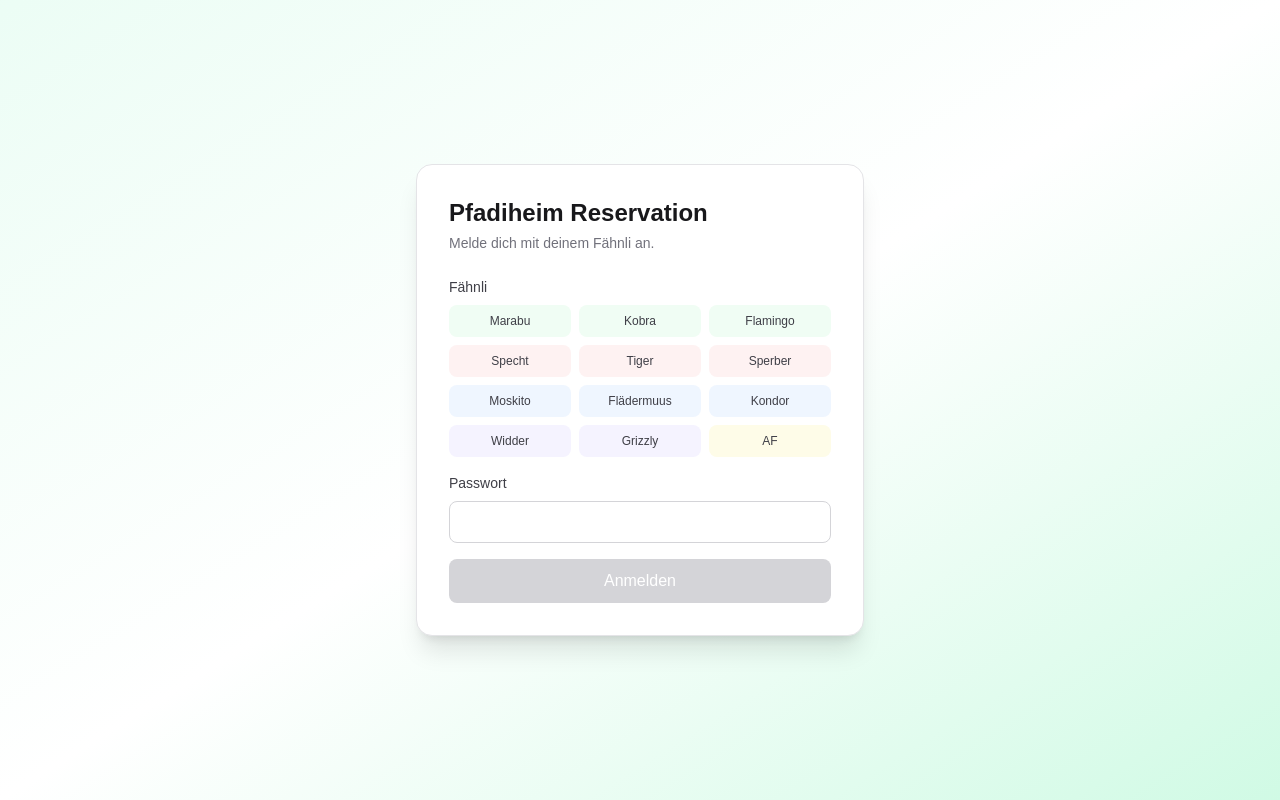
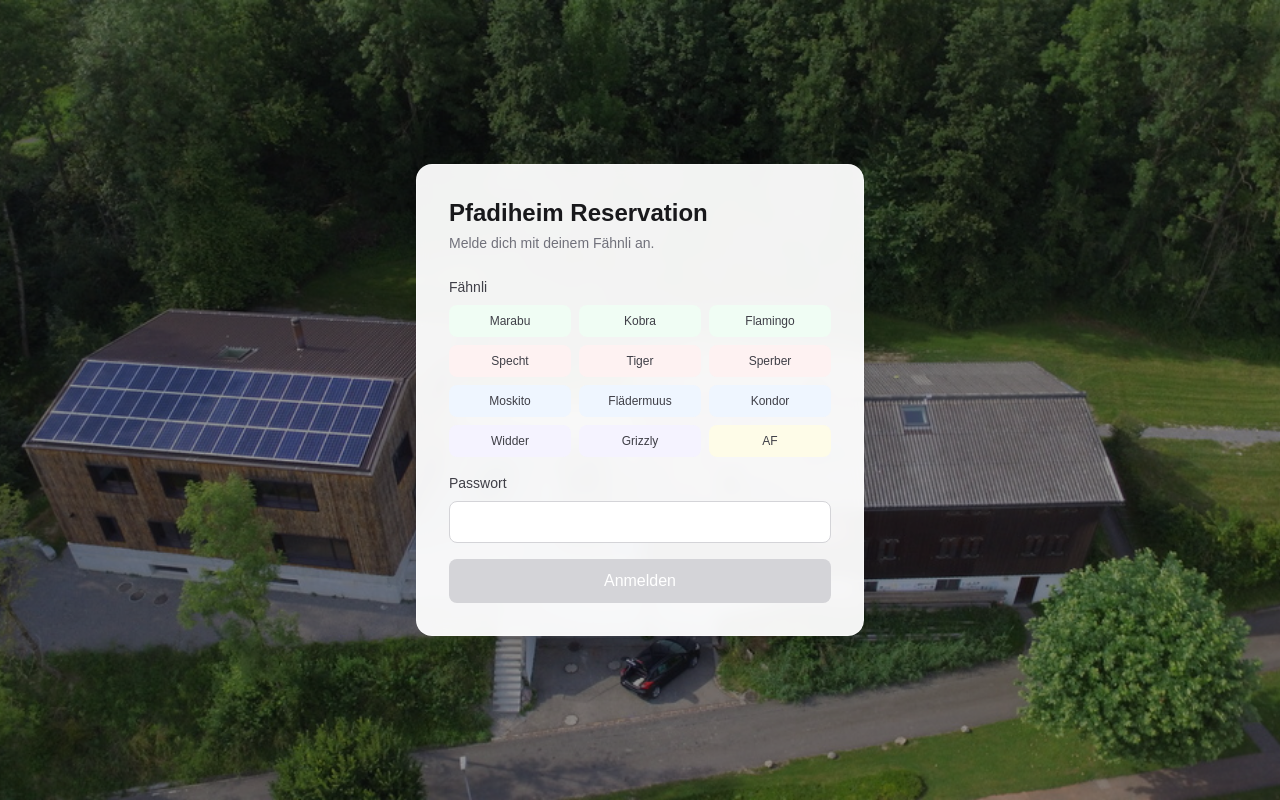
Before and after one commit to Gluflex/pfadiheim-reservation, a Next.js app: page /login in a window 1280 px wide. Built offline with nearby package versions, Linux system fonts and the light colour scheme.

Commit message:
feat(login): use Pfadiheim aerial photo as background

```diff
--- a/app/login/page.tsx
+++ b/app/login/page.tsx
@@ -50,8 +50,12 @@ function LoginInner() {
   }
 
   return (
-    <div className="min-h-screen flex items-center justify-center bg-gradient-to-br from-emerald-50 via-white to-emerald-100 dark:from-zinc-950 dark:via-zinc-900 dark:to-emerald-950 px-4">
-      <div className="w-full max-w-md bg-white dark:bg-zinc-900 rounded-2xl shadow-xl p-8 border border-zinc-200 dark:border-zinc-800">
+    <div
+      className="min-h-screen flex items-center justify-center px-4 bg-cover bg-center"
+      style={{ backgroundImage: "url('/pfadiheim.png')" }}
+    >
+      <div className="absolute inset-0 bg-black/40 dark:bg-black/60" aria-hidden="true" />
+      <div className="relative w-full max-w-md bg-white/95 dark:bg-zinc-900/95 backdrop-blur-sm rounded-2xl shadow-2xl p-8 border border-white/40 dark:border-zinc-800">
         <h1 className="text-2xl font-bold mb-1 text-zinc-900 dark:text-zinc-50">Pfadiheim Reservation</h1>
         <p className="text-sm text-zinc-500 dark:text-zinc-400 mb-6">Melde dich mit deinem Fähnli an.</p>
 
```
Also changed, not shown: public/pfadiheim.png (added).
